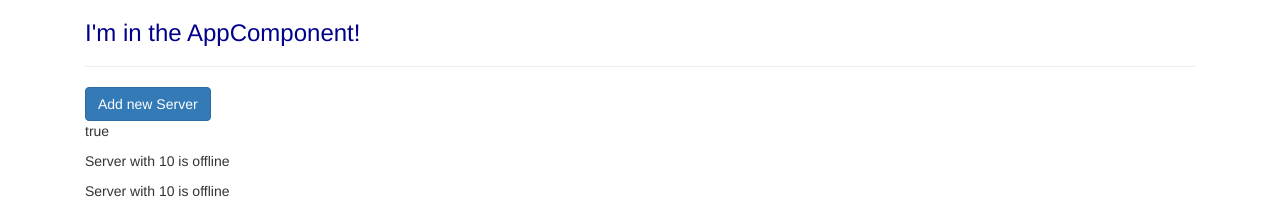
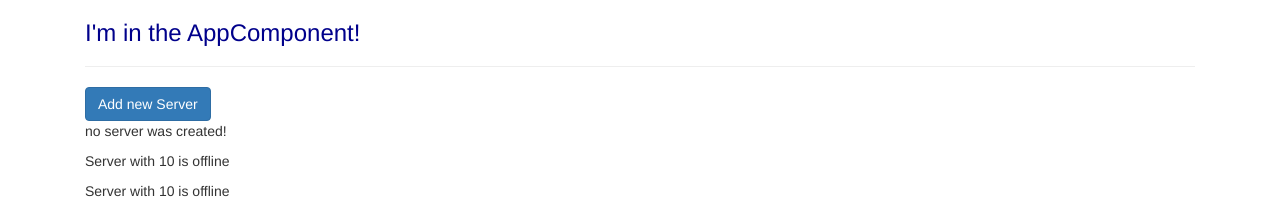
Before and after one commit to q7314568/my-first-ng-app, an Angular app: page / in a window 1280 px wide. Shown: the top 211 px of the page. Built offline with nearby package versions, Linux system fonts and the light colour scheme.

Commit message:
property binding

```diff
--- a/src/app/servers/servers.component.html
+++ b/src/app/servers/servers.component.html
@@ -1,8 +1,5 @@
-
-<button
-class="btn btn-primary"
-[disabled]="!allowNewServer"
->Add new Server</button>
-<p [innerText]="allowNewServer"></p>
+<button class="btn btn-primary" [disabled]="!allowNewServer" (click)="onCreateServer()">Add new Server</button>
+<!-- <p [innerText]="allowNewServer"></p> -->
+<p>{{serverCreationStatus}}</p>
 <app-server></app-server>
 <app-server></app-server>
--- a/src/app/servers/servers.component.ts
+++ b/src/app/servers/servers.component.ts
@@ -10,9 +10,10 @@
 export class ServersComponent implements OnInit {
 
   allowNewServer = false;
+  serverCreationStatus = 'no server was created!';
   constructor() {
     setTimeout(() => {
-        this.allowNewServer = true;
+      this.allowNewServer = true;
     }, 2000);
 
   }
@@ -20,4 +21,7 @@
   ngOnInit(): void {
   }
 
+  onCreateServer() {
+    this.serverCreationStatus = 'server was created!';
+  }
 }
```
